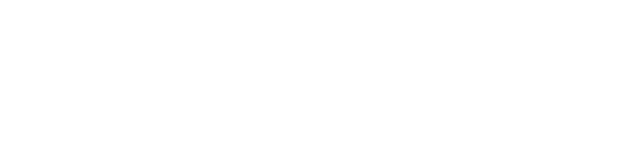
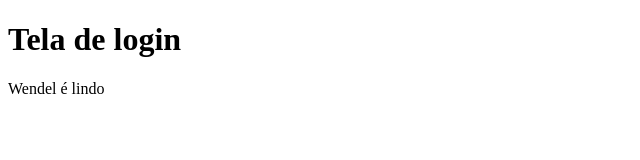
Before and after one commit to Wendelzinho007/Plogin, a plain HTML site: page index.html in a window 1280 px wide. Shown: the whole page, without its empty margins (0-640 px from the left). Drawn offline with Linux system fonts and the light colour scheme.

Commit message:
versão 2 - Titulo e Div de login

```diff
--- a/index.html
+++ b/index.html
@@ -6,6 +6,9 @@
   <title>Tela de login</title>
 </head>
 <body>
-
+    <H1>Tela de login</H1>
+    <div id= "login">
+       Wendel é lindo
+    </div>
 </body>
 </html>
```
